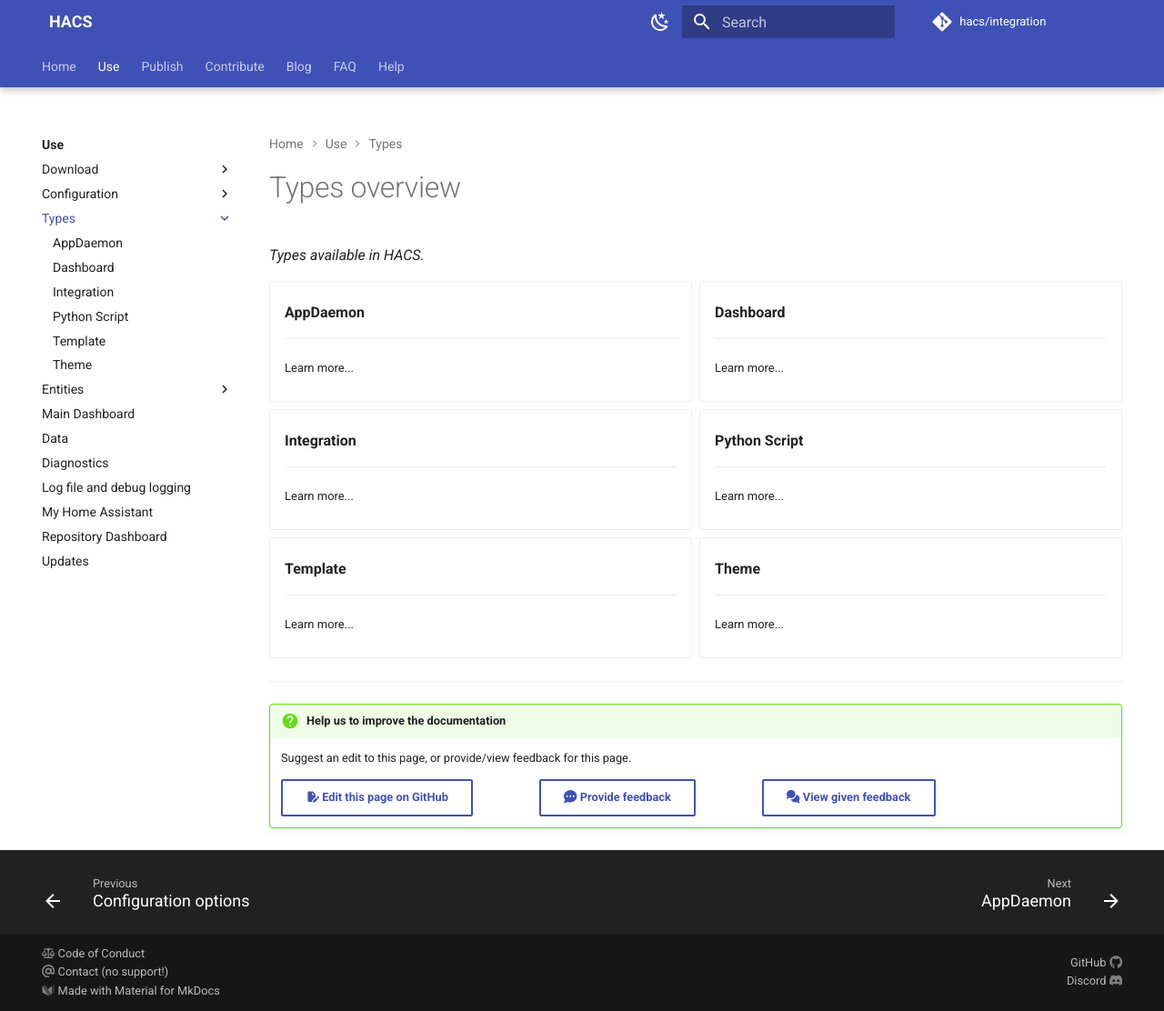
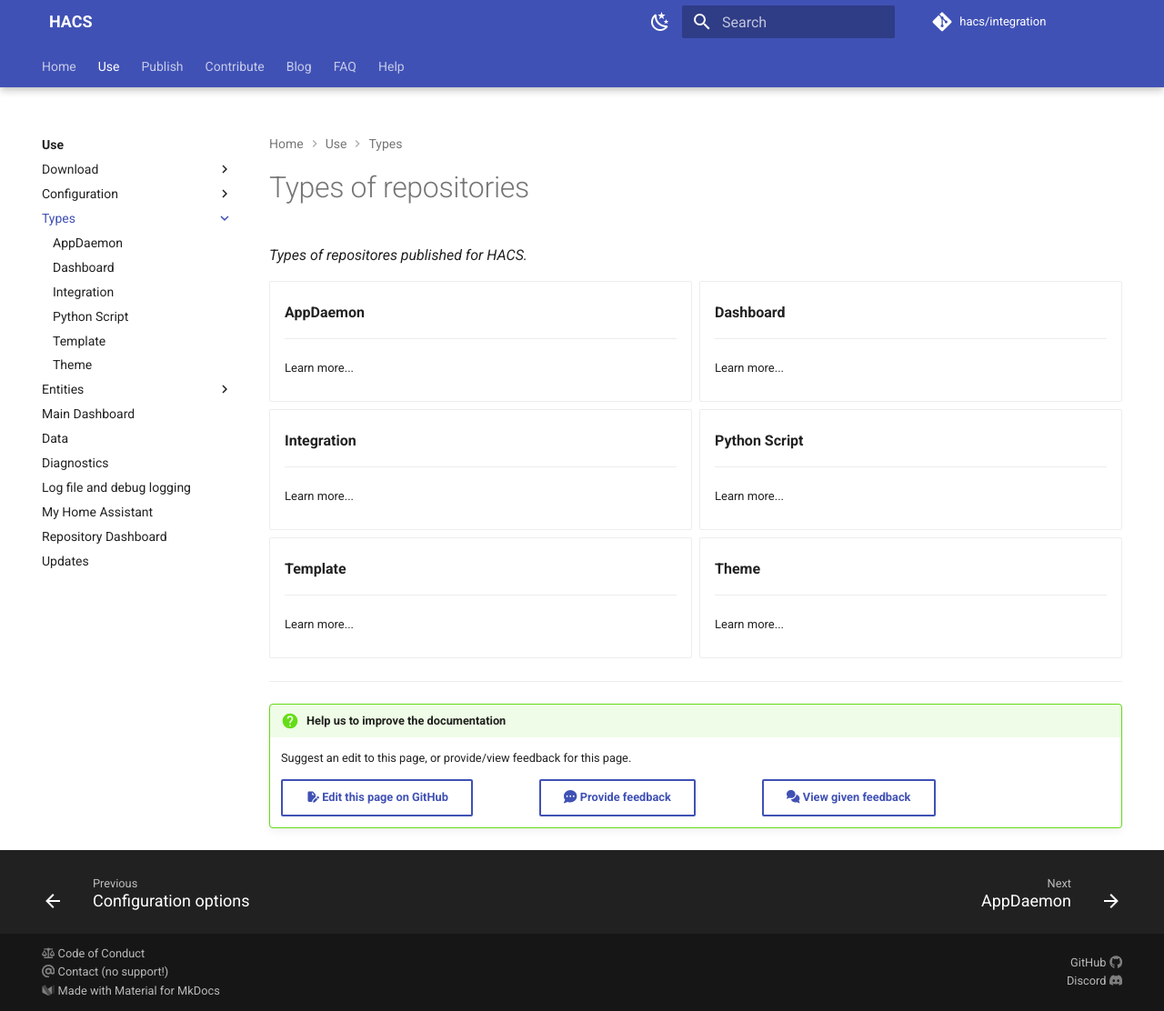
Before and after one commit to hacs/documentation, an MkDocs documentation site: the page built from source/docs/use/type/index.md, in a window 1280 px wide and 1112 px high. Shown: the whole window at 91% size. Built offline with MkDocs 1.6.1 and Material for MkDocs 9.7.7, drawn with Linux system fonts in a browser that asks for light colours; plug-ins that fetch from the network failed and are left out; comment, search, counter and statistics services are not loaded.

Commit message:
Rephrase types landing page title and description

```diff
--- a/source/docs/use/type/index.md
+++ b/source/docs/use/type/index.md
@@ -1,5 +1,5 @@
 ---
-title: Types overview
-description: "Types available in HACS."
+title: Types of repositories
+description: "Types of repositores published for HACS."
 generated: true
 ---
```
